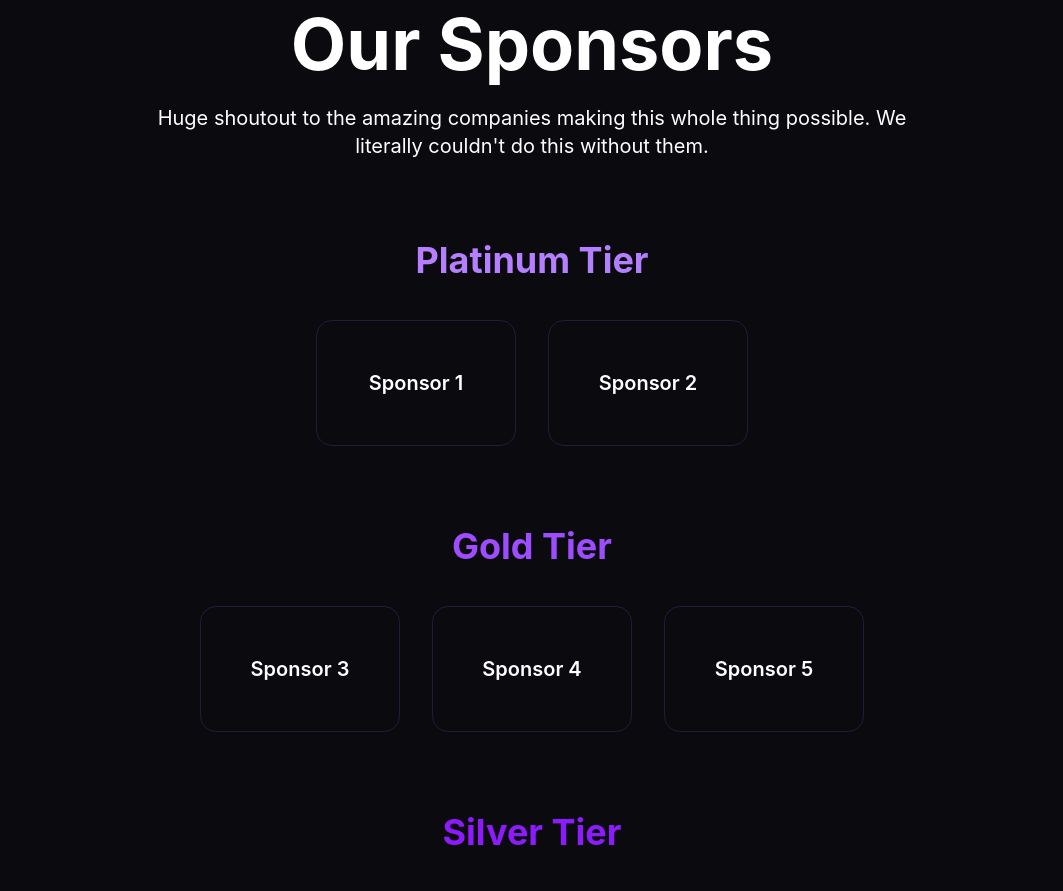
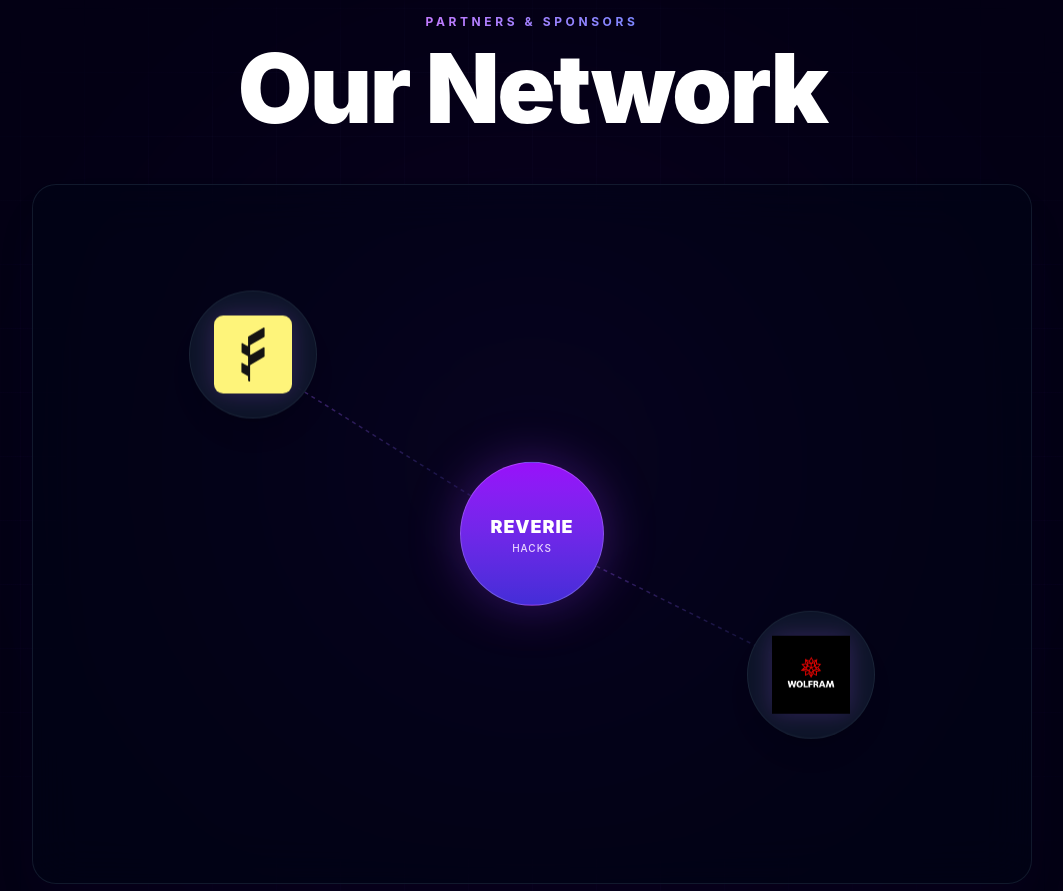
Before and after one commit to project54321/reveriehacks.org, a React (Vite) app in the folder ReverieHacks/: page /sponsors in a window 1280 px wide. Shown: the part 120-1011 px from the top of the page, without its empty margins (108-1171 px from the left). Built offline with nearby package versions, Linux system fonts and the light colour scheme.

Commit message:
Update Sponsors.

```diff
--- a/ReverieHacks/src/app/components/Navigation.tsx
+++ b/ReverieHacks/src/app/components/Navigation.tsx
@@ -17,7 +17,7 @@ export function Navigation() {
   const navItems = [
     { name: 'Home', path: '/' },
     { name: 'About', path: '/about' },
-    //{ name: 'Sponsors', path: '/sponsors' },
+    { name: 'Sponsors', path: '/sponsors' },
     { name: 'Judges', path: '/judges' },
     { name: 'Team', path: '/team' },
     { name: 'Contact', path: '/contact' },
--- a/ReverieHacks/src/app/pages/SponsorsPage.tsx
+++ b/ReverieHacks/src/app/pages/SponsorsPage.tsx
@@ -1,83 +1,212 @@
-import { motion } from 'motion/react';
+import { useState } from 'react';
+import { motion, AnimatePresence } from 'motion/react';
 
-export function SponsorsPage() {
-  const sponsorTiers = [
+interface Sponsor {
+  id: string;
+  name: string;
+  logo: string;
+  url: string;
+  description: string;
+  x: number;
+  y: number;
+}
+
+const sponsorsData: Sponsor[] = [
   {
-      tier: 'Platinum',
-      sponsors: ['Sponsor 1', 'Sponsor 2'],
-      color: 'from-purple-400 to-violet-400',
+    id: 'featherless',
+    name: 'Featherless',
+    logo: '/sponsorLogos/fM.svg',
+    url: 'https://featherless.ai',
+    description: 'Providing seamless inference APIs and $300 in credits for developers pushing AI boundaries.',
+    x: 22,
+    y: 25,
   },
   {
-      tier: 'Gold',
-      sponsors: ['Sponsor 3', 'Sponsor 4', 'Sponsor 5'],
-      color: 'from-purple-500 to-violet-500',
-    },
-    {
-      tier: 'Silver',
-      sponsors: ['Sponsor 6', 'Sponsor 7', 'Sponsor 8', 'Sponsor 9'],
-      color: 'from-purple-600 to-violet-600',
+    id: 'wolfram',
+    name: 'Wolfram Corporate',
+    logo: '/sponsorLogos/wolfram.png',
+    url: 'https://www.wolfram.com',
+    description: 'Empowering the next generation of innovators with Wolfram|One computational access ecosystems.',
+    x: 78,
+    y: 70,
   },
 ];
 
+export function SponsorsPage() {
+  const [hoveredSponsor, setHoveredSponsor] = useState<string | null>(null);
+
   return (
-    <div className="min-h-screen pt-32 pb-24 px-6">
-      <div className="max-w-7xl mx-auto">
+    <div className="min-h-screen bg-[#030014] text-slate-100 pt-32 pb-24 px-4 relative overflow-hidden flex flex-col items-center justify-center selection:bg-purple-500/30">
+
+      {/* 1. Ambient High-Tech Backdrop Grid & Nebulas */}
+      <div className="absolute inset-0 pointer-events-none z-0">
+        <div className="absolute inset-0 bg-[linear-gradient(to_right,#1f18471a_1px,transparent_1px),linear-gradient(to_bottom,#1f18471a_1px,transparent_1px)] bg-[size:4rem_4rem] [mask-image:radial-gradient(ellipse_60%_50%_at_50%_50%,#000_70%,transparent_100%)]" />
+
         <motion.div
-          initial={{ y: 30, opacity: 0 }}
-          animate={{ y: 0, opacity: 1 }}
-          transition={{ duration: 0.6 }}
-          className="text-center mb-20"
+          animate={{ scale: [1, 1.15, 1], opacity: [0.15, 0.25, 0.15] }}
+          transition={{ duration: 10, repeat: Infinity, ease: 'easeInOut' }}
+          className="absolute top-1/2 left-1/2 -translate-x-1/2 -translate-y-1/2 w-[600px] h-[600px] bg-purple-600/20 blur-[130px] rounded-full"
+        />
+        <motion.div
+          animate={{ scale: [1.2, 1, 1.2], opacity: [0.1, 0.2, 0.1] }}
+          transition={{ duration: 12, repeat: Infinity, ease: 'easeInOut' }}
+          className="absolute top-1/2 left-1/2 -translate-x-1/2 -translate-y-1/2 w-[400px] h-[400px] bg-indigo-500/15 blur-[100px] rounded-full"
+        />
+      </div>
+
+      <div className="max-w-7xl w-full mx-auto relative z-10 flex flex-col items-center">
+
+        {/* Header Titles */}
+        <div className="text-center mb-12 select-none pointer-events-none">
+          <span className="text-xs font-bold tracking-[0.3em] uppercase bg-gradient-to-r from-purple-400 to-indigo-400 bg-clip-text text-transparent">
+            Partners & Sponsors
+          </span>
+          <h1 className="text-4xl md:text-8xl font-black tracking-tight mt-2 text-white">
+            Our Network
+          </h1>
+        </div>
+
+        {/* 2. Interactive Network Map Canvas */}
+        <div className="relative w-full max-w-[1000px] h-[600px] md:h-[700px] bg-slate-950/40 border border-slate-800/60 backdrop-blur-xl rounded-3xl overflow-hidden shadow-2xl shadow-purple-950/10">
+
+          {/* Dynamic SVG Constellation Lines */}
+          <svg className="absolute inset-0 w-full h-full pointer-events-none z-0">
+            <defs>
+              <linearGradient id="lineGrad" x1="0%" y1="0%" x2="100%" y2="100%">
+                <stop offset="0%" stopColor="#a855f7" stopOpacity="0.4" />
+                <stop offset="100%" stopColor="#6366f1" stopOpacity="0.1" />
+              </linearGradient>
+            </defs>
+            {sponsorsData.map((sponsor) => (
+              <line
+                key={`line-${sponsor.id}`}
+                x1="50%"
+                y1="50%"
+                x2={`${sponsor.x}%`}
+                y2={`${sponsor.y}%`}
+                stroke="url(#lineGrad)"
+                strokeWidth={hoveredSponsor === sponsor.id ? "2.5" : "1.5"}
+                strokeDasharray={hoveredSponsor === sponsor.id ? "none" : "4 4"}
+                className="transition-all duration-300"
+              />
+            ))}
+          </svg>
+
+          {/* ================= CENTER NODE ================= */}
+          <div className="absolute top-1/2 left-1/2 -translate-x-1/2 -translate-y-1/2 z-20">
+            <motion.div
+              animate={{ y: [0, -6, 0] }}
+              transition={{ duration: 6, repeat: Infinity, ease: 'easeInOut' }}
+              className="w-32 h-32 md:w-36 md:h-36 rounded-full bg-gradient-to-b from-purple-600 to-indigo-700 flex flex-col items-center justify-center shadow-[0_0_50px_rgba(147,51,234,0.35)] text-center p-2 border border-white/20 select-none"
             >
-          <h1 className="text-6xl md:text-7xl font-bold mb-6">Our Sponsors</h1>
-          <p className="text-xl text-muted-foreground max-w-3xl mx-auto">
-            Huge shoutout to the amazing companies making this whole thing possible. We literally couldn't do this without them.
-          </p>
+              <div className="absolute inset-0 rounded-full bg-white/10 animate-ping opacity-25" style={{ animationDuration: '3s' }} />
+              <h2 className="text-sm md:text-lg font-black tracking-wider text-white">REVERIE</h2>
+              <p className="text-[10px] uppercase tracking-widest text-purple-200 font-medium">Hacks</p>
             </motion.div>
+          </div>
 
-        <div className="space-y-20">
-          {sponsorTiers.map((tierData, tierIndex) => (
+          {/* ================= FLOATING SPONSOR NODES ================= */}
+          {sponsorsData.map((sponsor, index) => {
+            const isHovered = hoveredSponsor === sponsor.id;
+            const floatY = [0, index % 2 === 0 ? -6 : 6, 0];
+
+            return (
               <motion.div
-              key={tierData.tier}
-              initial={{ y: 30, opacity: 0 }}
-              animate={{ y: 0, opacity: 1 }}
-              transition={{ duration: 0.6, delay: tierIndex * 0.1 }}
+                key={sponsor.id}
+                animate={isHovered ? { y: 0 } : { y: floatY }}
+                transition={isHovered ? { type: 'tween', duration: 0 } : { duration: 4 + index, repeat: Infinity, ease: 'easeInOut' }}
+                className="absolute origin-center -translate-x-1/2 -translate-y-1/2"
+                style={{
+                  left: `${sponsor.x}%`,
+                  top: `${sponsor.y}%`,
+                  zIndex: isHovered ? 50 : 30
+                }}
+                onMouseEnter={() => setHoveredSponsor(sponsor.id)}
+                onMouseLeave={() => setHoveredSponsor(null)}
               >
-              <h2 className={`text-4xl font-bold text-center mb-10 bg-gradient-to-r ${tierData.color} bg-clip-text text-transparent`}>
-                {tierData.tier} Tier
-              </h2>
-              <div className="flex flex-wrap items-center justify-center gap-8">
-                {tierData.sponsors.map((sponsor, index) => (
+                {/* Unified outer block matched with enlarged circle dimensions */}
+                <div className="relative flex items-center justify-center w-32 h-32">
+                  <AnimatePresence initial={false} mode="popLayout">
+                    {!isHovered ? (
+                      /* BASE STATE: Default Unhovered Circle Node (Enlarged) */
                       <motion.div
-                    key={sponsor}
-                    initial={{ y: 30, opacity: 0 }}
-                    animate={{ y: 0, opacity: 1 }}
-                    transition={{ duration: 0.6, delay: (tierIndex * 0.1) + (index * 0.05) }}
-                    className="group p-12 bg-card border border-border rounded-2xl hover:border-primary transition-all min-w-[200px] relative overflow-hidden"
+                        key="circle"
+                        layoutId={`card-${sponsor.id}`}
+                        transition={{ type: 'spring', stiffness: 350, damping: 30 }}
+                        className="w-32 h-32 rounded-full bg-slate-900/90 border border-slate-800/80 backdrop-blur-md shadow-xl flex items-center justify-center cursor-pointer hover:border-purple-500/50 overflow-hidden p-6 group"
                       >
-                    <div className="absolute inset-0 bg-gradient-to-br from-purple-600/0 via-purple-500/0 to-violet-600/0 group-hover:from-purple-600/10 group-hover:via-purple-500/5 group-hover:to-violet-600/10 transition-all duration-500" />
-                    <div className="relative z-10 text-xl font-semibold text-muted-foreground text-center">{sponsor}</div>
+                        <img
+                          src={sponsor.logo}
+                          alt={`${sponsor.name} logo`}
+                          className="w-full h-full object-contain filter drop-shadow-[0_0_12px_rgba(168,85,247,0.25)] transition-transform duration-300 group-hover:scale-110"
+                        />
                       </motion.div>
-                ))}
+                    ) : (
+                      /* HOVERED STATE: Clean, Expanded Glass Card */
+                      <motion.div
+                        key="expanded"
+                        layoutId={`card-${sponsor.id}`}
+                        transition={{ type: 'spring', stiffness: 350, damping: 30 }}
+                        className="absolute w-72 md:w-80 p-5 rounded-2xl bg-slate-950 border border-purple-500 shadow-2xl shadow-purple-500/10 backdrop-blur-xl flex flex-col text-left"
+                      >
+                        <div className="flex items-center gap-3 mb-2">
+                          <div className="w-12 h-12 rounded-xl bg-slate-900 border border-slate-700 flex items-center justify-center shrink-0 p-2">
+                            <img
+                              src={sponsor.logo}
+                              alt={`${sponsor.name} logo`}
+                              className="w-full h-full object-contain"
+                            />
                           </div>
-            </motion.div>
-          ))}
+                          <h3 className="font-bold text-white tracking-tight text-base">
+                            {sponsor.name}
+                          </h3>
                         </div>
 
                         <motion.div
-          initial={{ y: 30, opacity: 0 }}
-          animate={{ y: 0, opacity: 1 }}
-          transition={{ duration: 0.6, delay: 0.4 }}
-          className="mt-24 text-center"
+                          initial={{ opacity: 0 }}
+                          animate={{ opacity: 1 }}
+                          transition={{ delay: 0.1, duration: 0.15 }}
                         >
-          <div className="p-12 bg-card/50 border border-border rounded-2xl max-w-2xl mx-auto">
-            <h3 className="text-3xl font-bold mb-4">Want to sponsor?</h3>
-            <p className="text-gray-300 mb-6 text-lg">
-              Help us empower the next generation of builders. Get in touch to learn about sponsorship opportunities.
+                          <p className="text-xs text-slate-400 mb-3 leading-relaxed border-t border-slate-900 pt-2">
+                            {sponsor.description}
                           </p>
-            <button className="px-8 py-4 bg-primary text-primary-foreground rounded-xl hover:bg-primary/90 transition-all font-medium shadow-lg shadow-purple-500/30">
-              Contact Us
-            </button>
+                          {sponsor.url !== '#' && (
+                            <a
+                              href={sponsor.url}
+                              target="_blank"
+                              rel="noreferrer"
+                              className="inline-flex items-center gap-1.5 text-[11px] font-bold text-purple-400 hover:text-purple-300 transition-colors group/link"
+                            >
+                              Explore Website
+                              <svg xmlns="http://www.w3.org/2000/svg" fill="none" viewBox="0 0 24 24" strokeWidth={3} stroke="currentColor" className="w-3 h-3 transition-transform group-hover/link:translate-x-0.5 group-hover/link:-translate-y-0.5">
+                                <path strokeLinecap="round" strokeLinejoin="round" d="M13.5 6H5.25A2.25 2.25 0 0 0 3 8.25v10.5A2.25 2.25 0 0 0 5.25 21h10.5A2.25 2.25 0 0 0 18 18.75V10.5m-10.5 6L21 3m0 0h-5.25M21 3v5.25" />
+                              </svg>
+                            </a>
+                          )}
+                        </motion.div>
+                      </motion.div>
+                    )}
+                  </AnimatePresence>
                 </div>
+              </motion.div>
+            );
+          })}
+
+        </div>
+
+        {/* Dynamic CTA */}
+        <motion.div
+          initial={{ opacity: 0 }}
+          animate={{ opacity: 1 }}
+          transition={{ delay: 0.5 }}
+          className="mt-12 text-center"
+        >
+          <p className="text-slate-500 text-sm">
+            Interested in joining the ecosystem?{' '}
+            <a href="mailto:team@reveriehacks.com" className="text-purple-400 hover:text-purple-300 font-semibold underline-offset-4 hover:underline transition-all">
+              Request Info Pack
+            </a>
+          </p>
         </motion.div>
       </div>
     </div>
```
Also changed, not shown: ReverieHacks/public/sponsorLogos/fM.svg (added), ReverieHacks/public/sponsorLogos/wolfram.png (added). Lines whose indentation alone changed are shown as unchanged.
